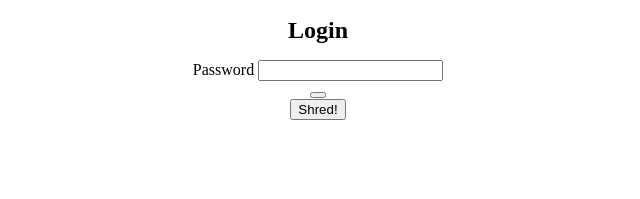
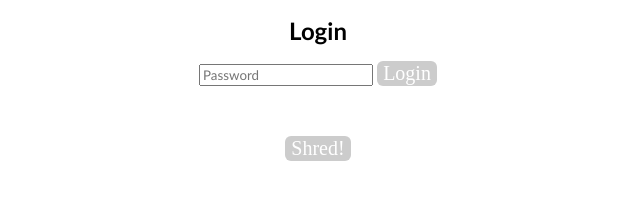
Before and after one commit to jared0x90/Stronk, a plain HTML site: page login.html in a window 1280 px wide. Shown: the part 121-320 px from the top of the page, without its empty margins (322-962 px from the left). Drawn offline with Linux system fonts and the light colour scheme.

Commit message:
Added some style.

```diff
--- a/css/style.css
+++ b/css/style.css
@@ -1,6 +1,24 @@
+* {
+    font-family: Futura, "Trebuchet MS", Arial, sans-serif;
+}
+
 h1 {
     font-size: 1.5em;
 }
+
+button {
+    background-color: #ccc;
+    -moz-border-radius: 5px;
+    -webkit-border-radius: 5px;
+    border-radius:6px;
+    color: #fff;
+    font-family: 'Oswald';
+    font-size: 20px;
+    text-decoration: none;
+    cursor: poiner;
+    border:none;
+}
+
 #logo{
     margin: auto;
     text-align: center;
@@ -11,6 +29,10 @@ h1 {
     text-align: center;
 }
 
+#shred {
+    margin-top: 50px;
+}
+
 #create td{
     text-align: left;
 }
--- a/js/main.js
+++ b/js/main.js
@@ -42,7 +42,7 @@ function create_account(){
         localStorage.stronk_password = password_hash;
         alert(buildAESKey(password_plain, password_salt));
 
-        if(!alert("Your password: " + password_plain + "\nhas been stored. DO NOT LOSE IT! ")){window.location.replace("index.html");};
+        if(!alert("Your password: " + password_plain + "\nhas been stored securely. DO NOT LOSE IT!\nIt is NOT recoverable.")){window.location.replace("index.html");};
     }
 }
 
--- a/login.html
+++ b/login.html
@@ -10,10 +10,9 @@
 </div>
 <div id="main">
     <h1>Login</h1>
-    Password <input type="password" id="password"><br>
-    <button id="value" onclick="process_login();"></button>
+    <input type="password" id="password" placeholder="Password">
+    <button id="value" onclick="process_login();">Login</button>
 </div>
-
 <div id="shred">
     <button id="button_shred" onclick="shred();">Shred!</button>
 </div>
```
